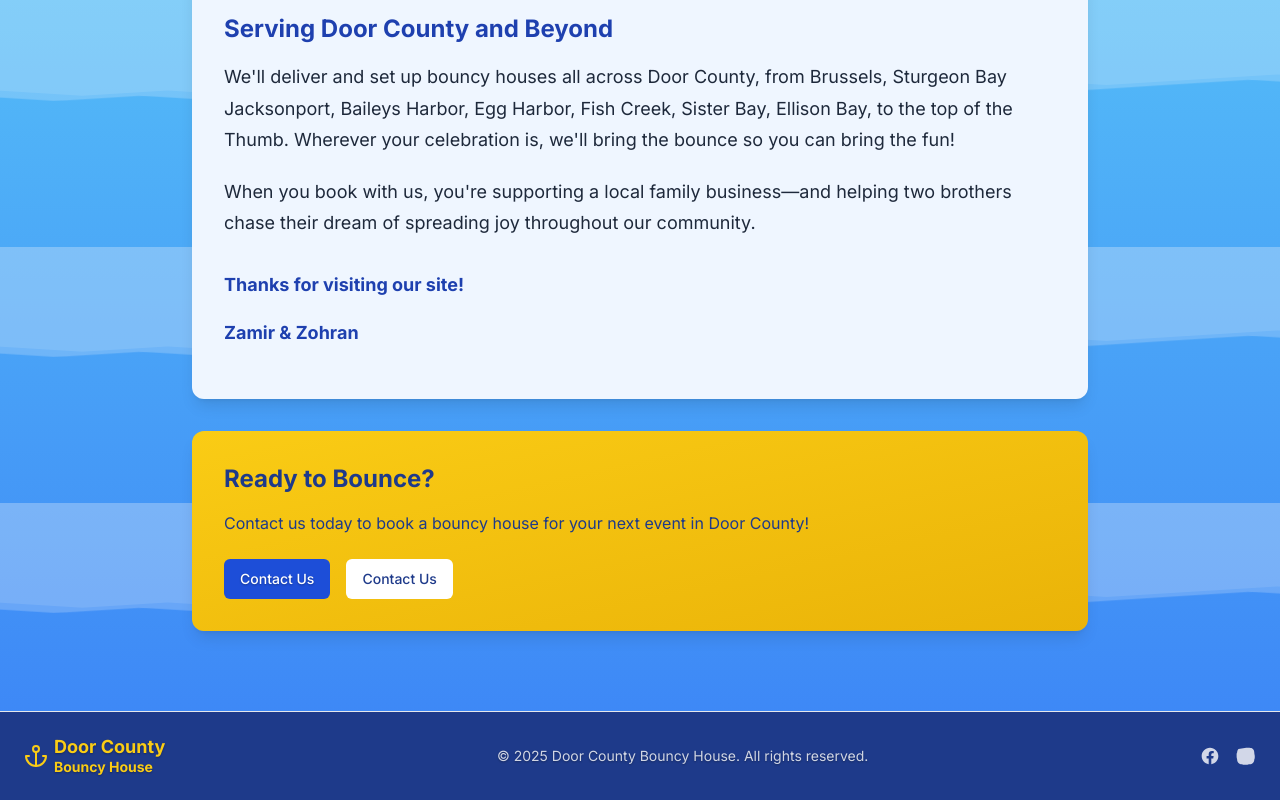
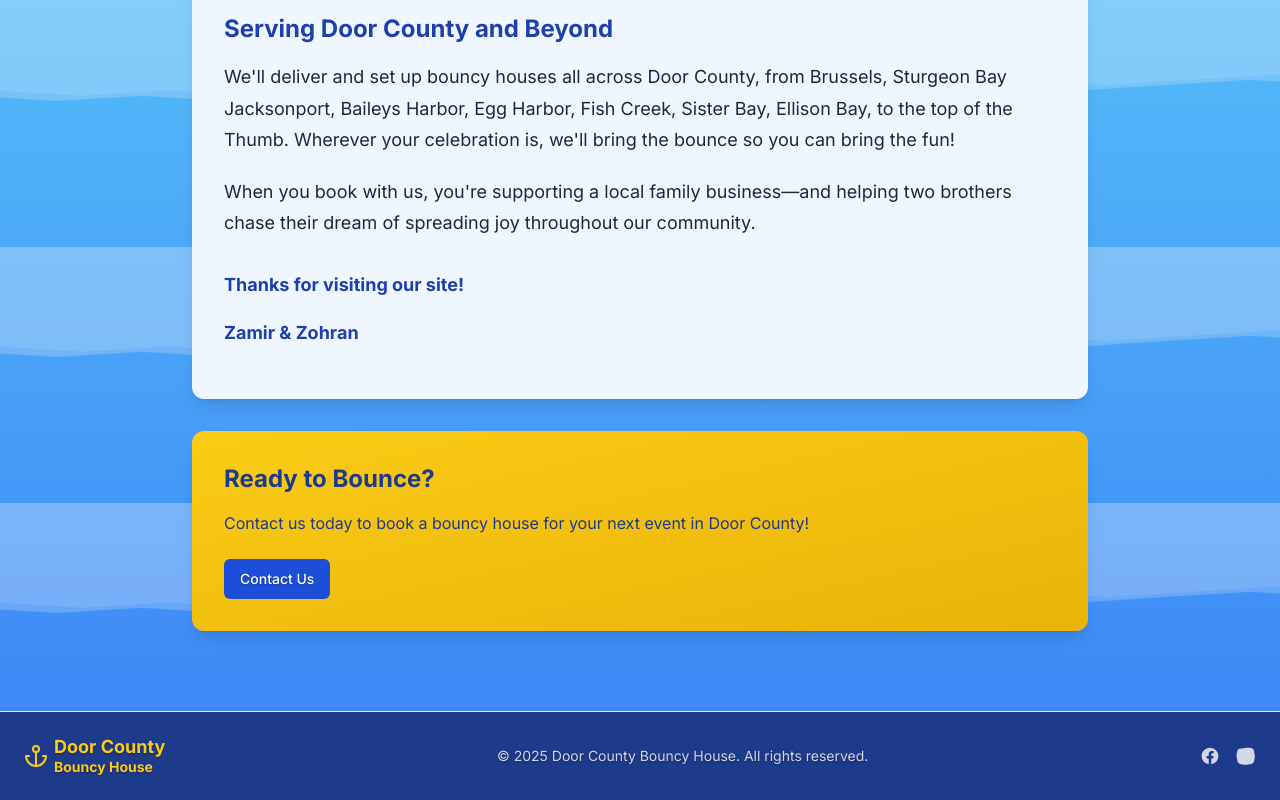
Before and after one commit to ZamirTheNUGGET/v0-untitled-project, a Next.js app: page /blog/about-us in a window 1280 px wide. Shown: the part 2057-2857 px from the top of the page. Built offline with nearby package versions, Linux system fonts and the light colour scheme.

Commit message:
feat: streamline About Us page with single Contact Us button
Remove duplicate button for cleaner CTA and link to /contact.

Co-authored-by: null <175836828+ZamirTheNUGGET@users.noreply.github.com>

```diff
--- a/app/blog/about-us/page.tsx
+++ b/app/blog/about-us/page.tsx
@@ -158,8 +158,9 @@ export default function AboutUsPage() {
                 <h2 className="text-2xl font-bold mb-4">Ready to Bounce?</h2>
                 <p className="mb-6">Contact us today to book a bouncy house for your next event in Door County!</p>
                 <div className="flex flex-col sm:flex-row gap-4">
-                  <Button className="bg-blue-700 hover:bg-blue-800 text-white">Contact Us</Button>
-                  <Button className="bg-white hover:bg-blue-50 text-blue-900">Contact Us</Button>
+                  <Button href="/contact" className="bg-blue-700 hover:bg-blue-800 text-white">
+                    Contact Us
+                  </Button>
                 </div>
               </div>
             </div>
--- a/app/blog/level-up-your-childs-birthday-with-game-themed-parties/page.tsx
+++ b/app/blog/level-up-your-childs-birthday-with-game-themed-parties/page.tsx
@@ -11,7 +11,7 @@ export default function GameThemedPartiesPage() {
       date={post.date}
       readTime={post.readTime}
       category={post.category}
-      image="https://images.doorcountybouncyhouse.com/images/fortnight bouncy house.jpg"
+      image="https://images.doorcountybouncyhouse.com/images/fortnight_bouncy_house.jpg"
       imageAlt="Fortnite-themed bouncy house obstacle course - perfect for game-themed birthday parties"
       color={post.color}
     >
--- a/app/blog/page.tsx
+++ b/app/blog/page.tsx
@@ -89,7 +89,7 @@ export default function BlogPage() {
                   </div>
                   <div className="relative h-80 md:h-auto">
                     <Image
-                      src="https://images.doorcountybouncyhouse.com/images/fortnight bouncy house.jpg"
+                      src="https://images.doorcountybouncyhouse.com/images/fortnight_bouncy_house.jpg"
                       alt="Fortnite-themed bouncy house obstacle course for game-themed birthday parties"
                       fill
                       className="object-cover rounded-tr-xl rounded-br-xl md:rounded-bl-none md:rounded-tr-xl"
```
